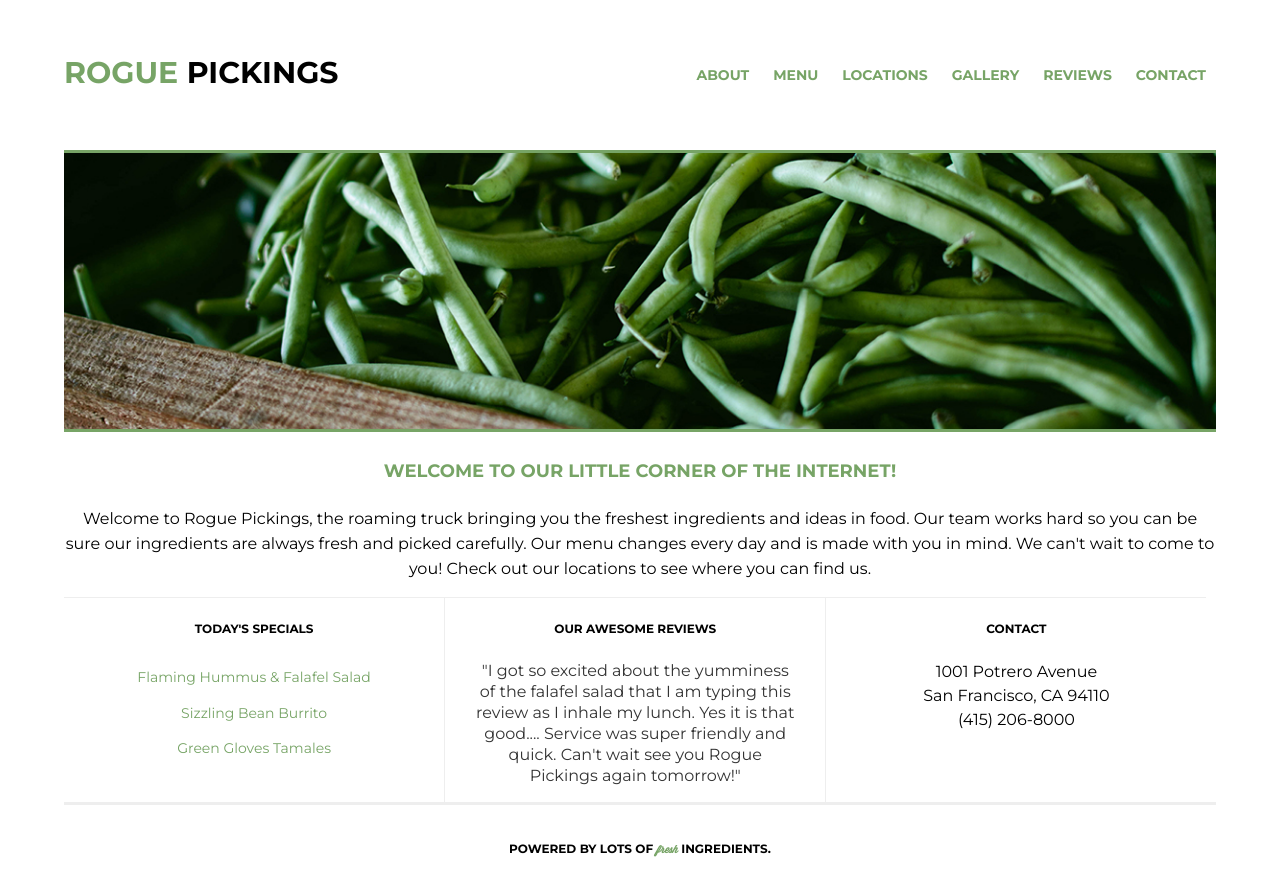
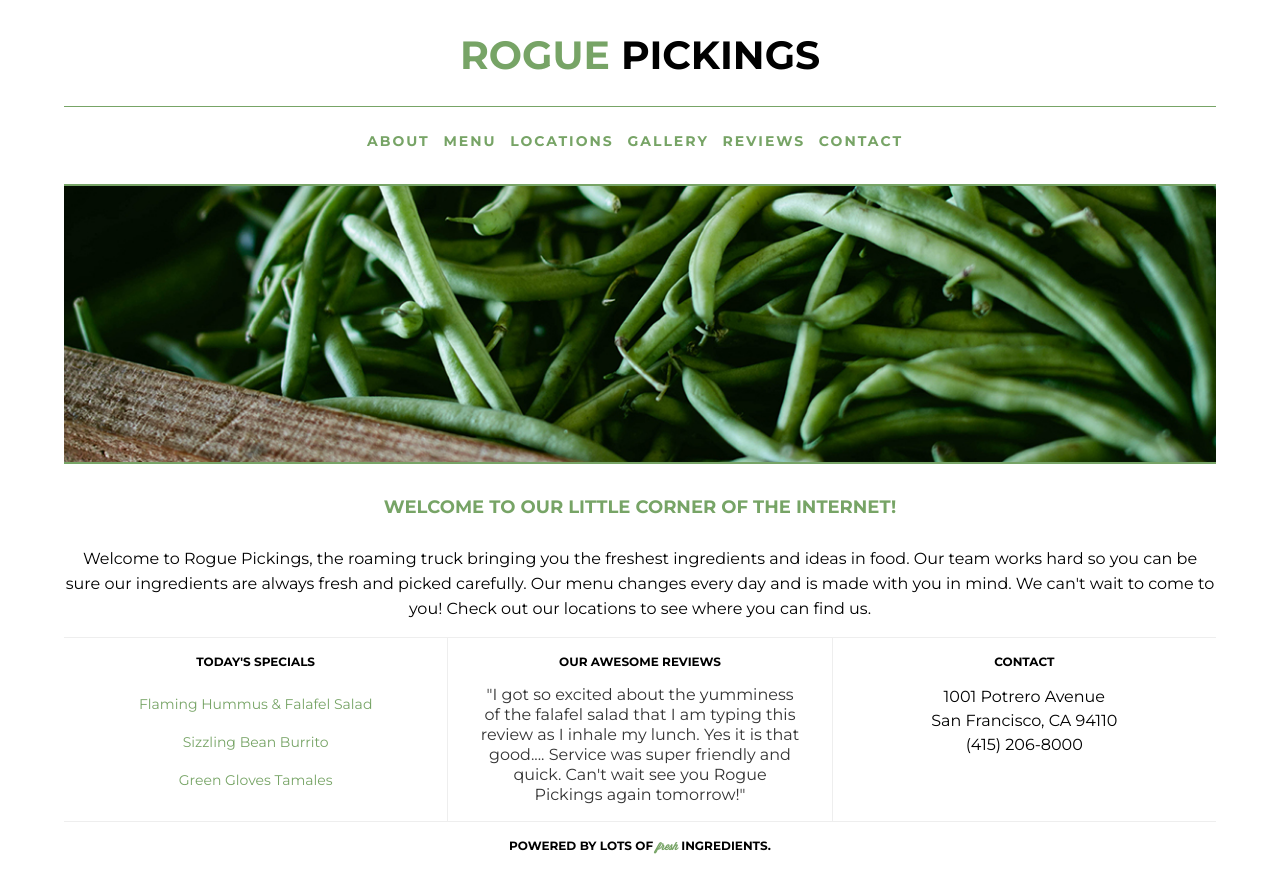
Before and after one commit to Chelle111/206-rogue-pickings, a plain HTML site: page index.html in a window 1280 px wide. Drawn offline with Linux system fonts and the light colour scheme.

Commit message:
second commit

```diff
--- a/css/main.css
+++ b/css/main.css
@@ -10,12 +10,15 @@ html {
 body {
 	font-family: 'Montserrat', Helvetica, Arial, sans-serif;
 	font-size: 1em;
+	display: flex;
 }
 
 .container{
 	width: 90%;
 	max-width: 1200px;
-	margin: 0 auto;
+	margin: auto;
+	display: flex;
+	flex-wrap: wrap;
 }
 
 
@@ -47,31 +50,30 @@ p {
 }
 
 /*Module1*/
+
 header {
 	width: 100%;
-	margin: 0 auto;
+	margin: auto;
 	font-size: .875em;
 }
 
-header h1 {
-	font-size: 2.1428em;
-	margin: 0;
-	padding-top: 1.7857em;
-	padding-bottom: 1.0714em;
+header .logo {
+	font-size: 1.5em;
 	text-align: center;
-	border-bottom: .10714em solid #77a466;
+	padding-top: 5px;
+	border-bottom: 1.5px solid #77a466;
+}
 
-}
-header h1 span {
+header .logo span {
 	color: #77a466;
 }
 
 header nav {
- padding-top: 1.78571em;
- padding-bottom: .7142em;
+ padding-top: 15px;
+ padding-bottom: 10px;
  text-align: center;
+}
 
-}
 header nav ul {
 	margin: 0;
 	padding: 0;
@@ -81,42 +83,46 @@ header nav ul li {
 	text-transform: uppercase;
 	font-weight: 700;
 	font-size: 1em;
-	padding-bottom: 1.25em;
+	padding-bottom: 12px;
 	display: block;
 	text-align: center;
-
+	line-height: 12px;
+	letter-spacing: 2px;
 }
 header nav ul li a{
 	text-decoration: none;
 	color:#77a466;
-
 }
 
+header nav ul a:hover {
+	color: black;
+}
+
+
 /*Module2-top-section*/
+
 .top-section,
 .bottom-section {
-	margin: 0 auto;
-	clear: both;
+	margin: auto;
 	font-size: 1em;
+	justify-content: center;
 }
 
 .main-image {
 	height: auto;
-	float: left;
-	border-top: .1875em solid #77a466;
 }
 .main-image img {
 	width: 100%;
-	border-bottom: .1875em solid #77a466;
+	border-top: 2px solid #77a466;
+	border-bottom: 2px solid #77a466;
 }
 
 .main-title {
-	float: left;
 	text-align: center;
 }
 .main-title h3 {
 	font-size: 1.125em;
-	padding: .3125em 0;
+	padding: 10px 0;
 	color: #77a466;
 }
 .main-title p {
@@ -127,23 +133,22 @@ header nav ul li a{
 
 /*--Module3-bottom-section-*/
 
+
 .section-one,
 .section-two,
 .section-three {
 	width: 100%;
-	border-top: .0625em solid #eee;
+	border-top: 1px solid #eee;
 	text-align: center;
 }
 
 .section-one h4 {
 	font-size: .75em
-	/*padding: 10px 0;*/
 }
 
 .section-two h4,
 .section-three h4 {
 	font-size: .75em;
-	/*padding: 10px ;*/
 }
 
 .menu {
@@ -152,14 +157,14 @@ header nav ul li a{
 }
 .menu li {
 	font-size: .875em;
-	padding: .625em 0;
+	padding: 10px 0;
 	color:#77a466;
 }
 
 .reviews {
 	color: #333;
 	font-size: 1em;
-	line-height: 1.3125em;
+	line-height: 20px;
 }
 
 .address {
@@ -167,13 +172,15 @@ header nav ul li a{
 	line-height: 1.5em;
 }
 
+
 /*---Module3-Footer---*/
+
 footer {
-	border-top: .1875em solid #eee;
+	border-top: 1.5px solid #eee;
 	margin: 0 auto;
-	clear: both;
 	text-align: center;
 	font-size: 1em;
+	width: 100%;
 }
 footer span {
 	font-family: 'Wisdom Script', cursive;
@@ -182,59 +189,28 @@ footer span {
 	font-size: .875em;
 }
 
-
 /*---Tablet Styles---*/
 @media all and (min-width: 768px) {
-	header nav {
-		padding: 5%;
-	}
-	header nav ul li {
-		display: inline;
-		padding: 0 10px;
-	}
 
-	.section-one,
-	.section-two,
-	.section-three {
-		width: 33%;
-		float: left;
-	}
-	.section-one h4 {
-	padding: .625em 0;
-}
-
-.section-two {
-	border-left: .0625em solid #eee;
-	border-right: .0625em solid #eee;
-}
-
-.section-two h4,
-.section-three h4 {
-	padding: .625em 1.875em;
-}
-
-footer {
-	padding-top: 1.25em;
-}
+header nav {
+	padding: 25px;
 
 }
 
-
+header nav ul li {
+	display: inline-block;
+	padding-right: 10px;
+}
 
 /*---Desktop Styles---*/
 @media all and (min-width: 940px) {
-	header h1 {
-		float: left;
-		border-bottom: none;
-	}
-	header nav {
-		float: right;
-		padding: 66px 0;
-	}
-	header nav ul li {
-		display: inline;
-		padding: 0 10px;
+
+	.bottom-section {
+		display: flex;
 	}
 
+	.section-one, .section-two {
+		border-right: 1px solid #eee;
+	}
 
 }
--- a/index.html
+++ b/index.html
@@ -12,7 +12,9 @@
     <body>
         <div class="container">
             <header>
+              <div class="logo">
                 <h1><span>rogue</span> pickings</h1>
+              </div>
                 <nav>
                     <ul>
                         <li>
@@ -36,7 +38,8 @@
                     </ul>
                 </nav>
             </header>
-            <section class="top-section">
+
+           <section class="top-section">
                 <div class="main-image"><img src="img/download.jpg" alt="green beans" /></div>
                 <div class="main-title">
                     <h3>Welcome to our little corner of the internet!</h3>
@@ -65,6 +68,6 @@
             <footer>
                 <h4>Powered by lots of <span>fresh</span> ingredients.</h4>
             </footer>
-        </div>
+      </div>
     </body>
 </html>
```
